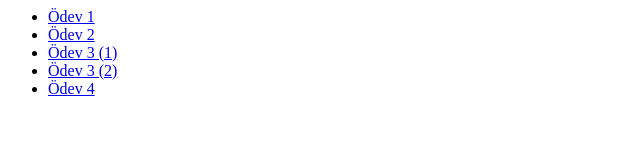
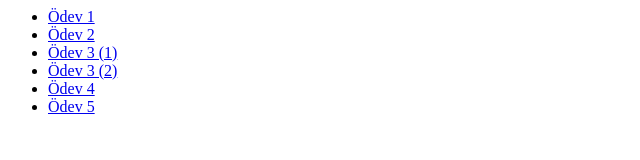
Before and after one commit to UgurDOGAN123/BTE311_1_2425G---Web-Tabanl-Programlama, a plain HTML site: page index.html in a window 1280 px wide. Shown: the full height of the page, 0-640 px from the left. Drawn offline with Linux system fonts and the light colour scheme.

Commit message:
Update index.html

```diff
--- a/index.html
+++ b/index.html
@@ -11,6 +11,7 @@
         <li><a href="Form1.html" > Ödev 3 (1)  </a> </li>
         <li><a href="test1.html" >  Ödev 3 (2) </a> </li>
         <li><a href="HtmlVeCss.html" > Ödev 4  </a> </li>
+        <li><a href="GridLayout.html" > Ödev 5 </a> </li>
     </ul>
 
 </body>
```
